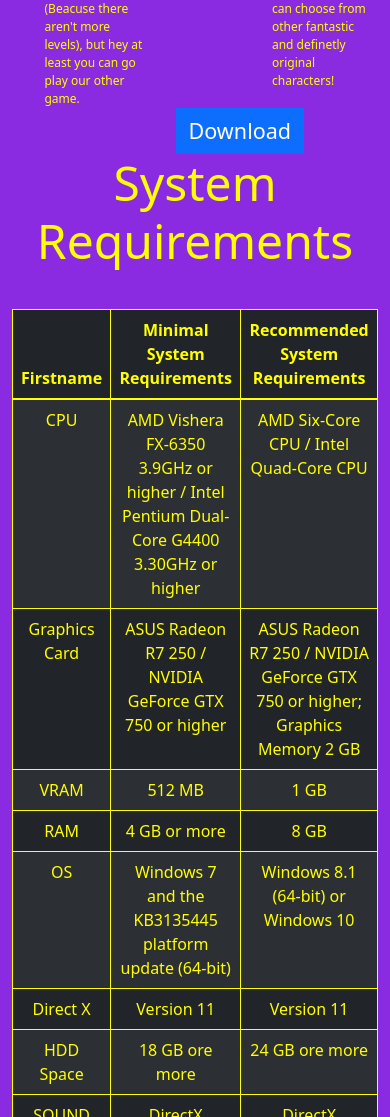
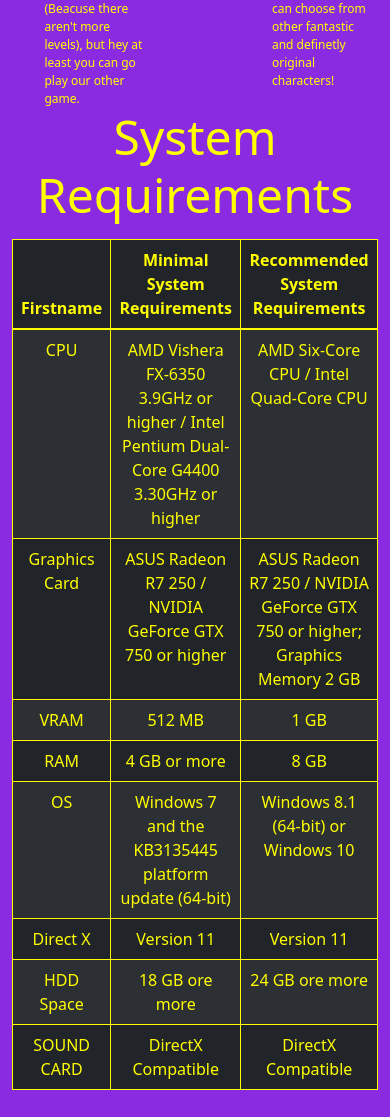
Before and after one commit to BalintKollar852/WarioWeb, a website: page index.html in a window 390 px wide. Shown: the part 943-2060 px from the top of the page. Drawn offline with Linux system fonts and the light colour scheme.

Commit message:
Update index.html

```diff
--- a/index.html
+++ b/index.html
@@ -322,13 +322,13 @@
           <a class="col-4 bg-purple m-0 text-yellow text-decoration-none fontsize">Wario Kart is a racing game made by Wintendo based on their previous game "Super Wario", the game shares similar graphics and characters. Here you are also faced with having to dodge obsticles like cacti, bananas and barrels. But be careful! It may look like the barrels don't do anything but push you back, but in reality you WILL DIE if you get hit by them a few times. You don't like our character Wario? Then you can choose from other fantastic and definetly original characters!</a>
       </div>
 
-      <a href="kunukart.png" download>
+      <a class=" d-none d-sm-block" href="kunukart.png" download>
         <button type="button"  class="btn btn-primary fs-4" style="margin-left: 45%;">Download</button>
       </a>
 
           <h1 id="gepigeny" class=" bg-purple text-yellow text-center m-0 " style="font-size: 300%;">System Requirements</h1>
 
-          <div class="bg-purple text-purple"> a
+          <div class="bg-purple text-purple">
             <div class="container mt-3">
               <table class="table table-dark table-striped table-bordered border  m-0 text-yellow">
                 <thead>
```
